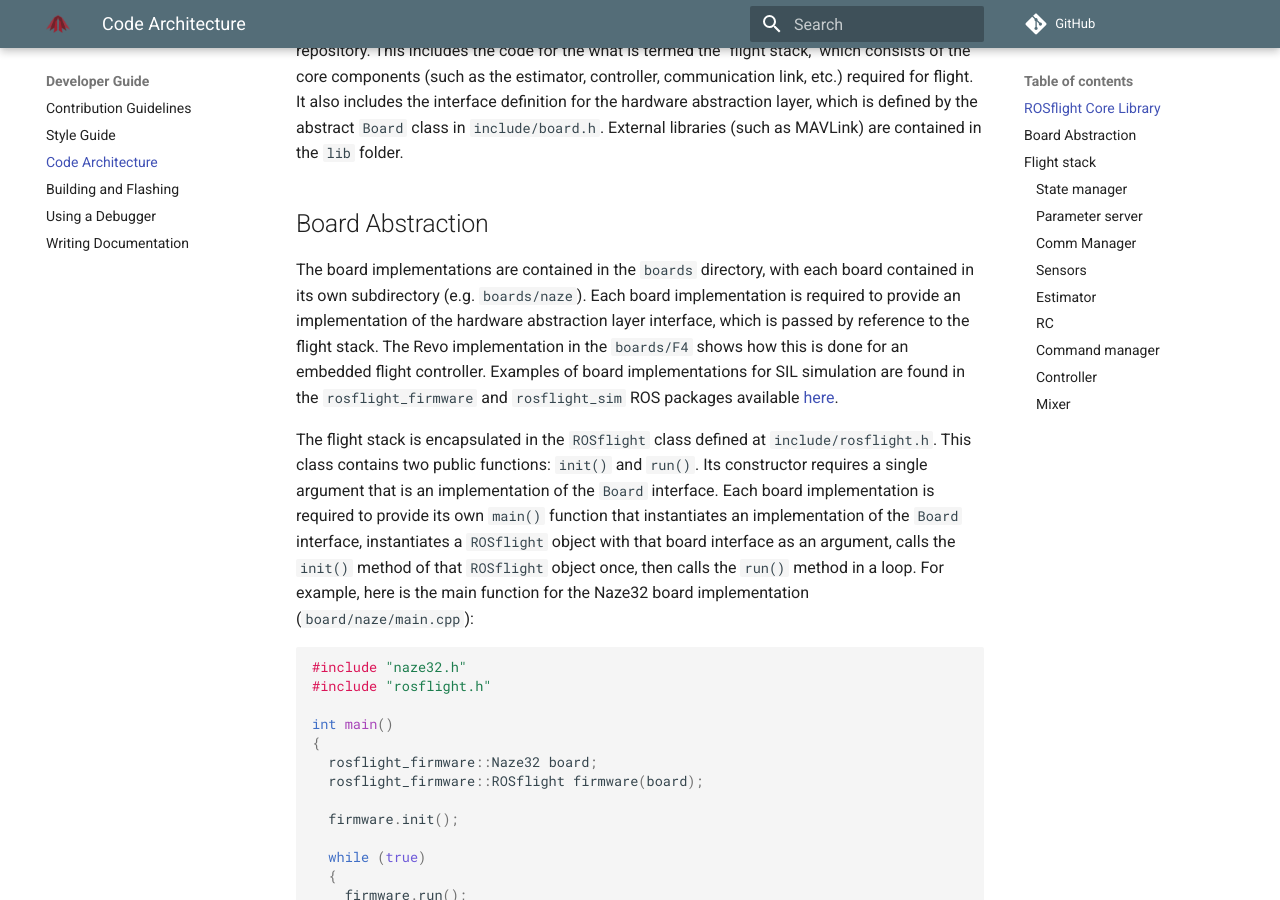
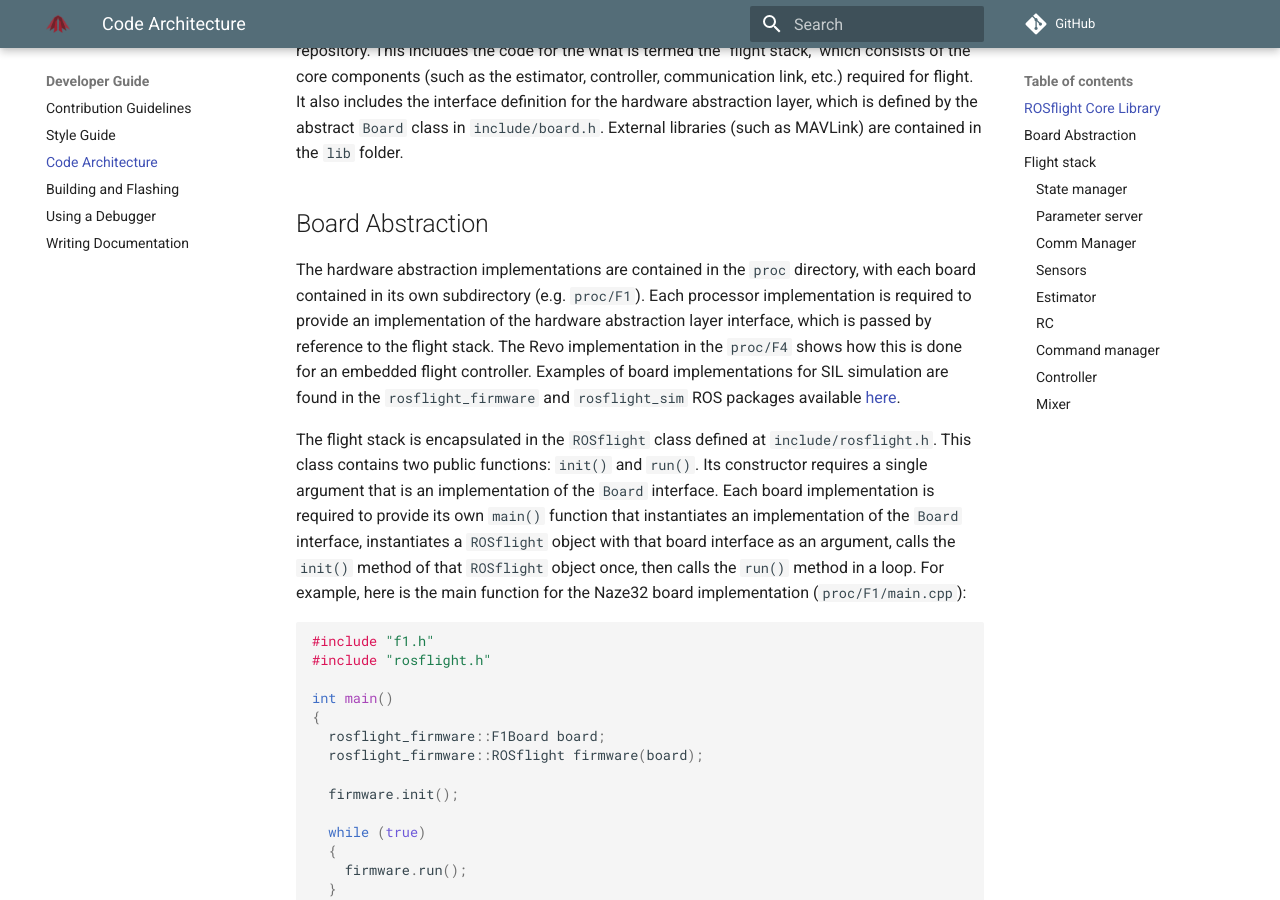
Before and after one commit to rosflight/rosflight_firmware, an MkDocs documentation site: the page built from docs/developer-guide/code-architecture.md, in a window 1280 px wide and 900 px high, scrolled down 757 px. Built offline with MkDocs 1.6.1 and Material for MkDocs 9.7.7, drawn with Linux system fonts in a browser that asks for light colours; formulas are drawn with MathJax 3; comment, search, counter and statistics services are not loaded; old or Windows-style settings are respelled for this version of MkDocs.

Commit message:
updating documentation

````diff
--- a/docs/developer-guide/code-architecture.md
+++ b/docs/developer-guide/code-architecture.md
@@ -15,24 +15,24 @@ External libraries (such as MAVLink) are contained in the `lib` folder.
 
 ## Board Abstraction
 
-The board implementations are contained in the `boards` directory, with each board contained in its own subdirectory (e.g. `boards/naze`).
-Each board implementation is required to provide an implementation of the hardware abstraction layer interface, which is passed by reference to the flight stack.
-The Revo implementation in the `boards/F4` shows how this is done for an embedded flight controller.
+The hardware abstraction implementations are contained in the `proc` directory, with each board contained in its own subdirectory (e.g. `proc/F1`).
+Each processor implementation is required to provide an implementation of the hardware abstraction layer interface, which is passed by reference to the flight stack.
+The Revo implementation in the `proc/F4` shows how this is done for an embedded flight controller.
 Examples of board implementations for SIL simulation are found in the `rosflight_firmware` and `rosflight_sim` ROS packages available [here](https://github.com/rosflight/rosflight).
 
 The flight stack is encapsulated in the `ROSflight` class defined at `include/rosflight.h`.
 This class contains two public functions: `init()` and `run()`.
 Its constructor requires a single argument that is an implementation of the `Board` interface.
 Each board implementation is required to provide its own `main()` function that instantiates an implementation of the `Board` interface, instantiates a `ROSflight` object with that board interface as an argument, calls the `init()` method of that `ROSflight` object once, then calls the `run()` method in a loop.
-For example, here is the main function for the Naze32 board implementation (`board/naze/main.cpp`):
+For example, here is the main function for the Naze32 board implementation (`proc/F1/main.cpp`):
 
 ``` C++
-#include "naze32.h"
+#include "f1.h"
 #include "rosflight.h"
 
 int main()
 {
-  rosflight_firmware::Naze32 board;
+  rosflight_firmware::F1Board board;
   rosflight_firmware::ROSflight firmware(board);
 
   firmware.init();
````
Also changed, not shown: docs/developer-guide/building-flashing.md (+6 -6 lines), docs/developer-guide/debugging.md (+13 -17 lines).
